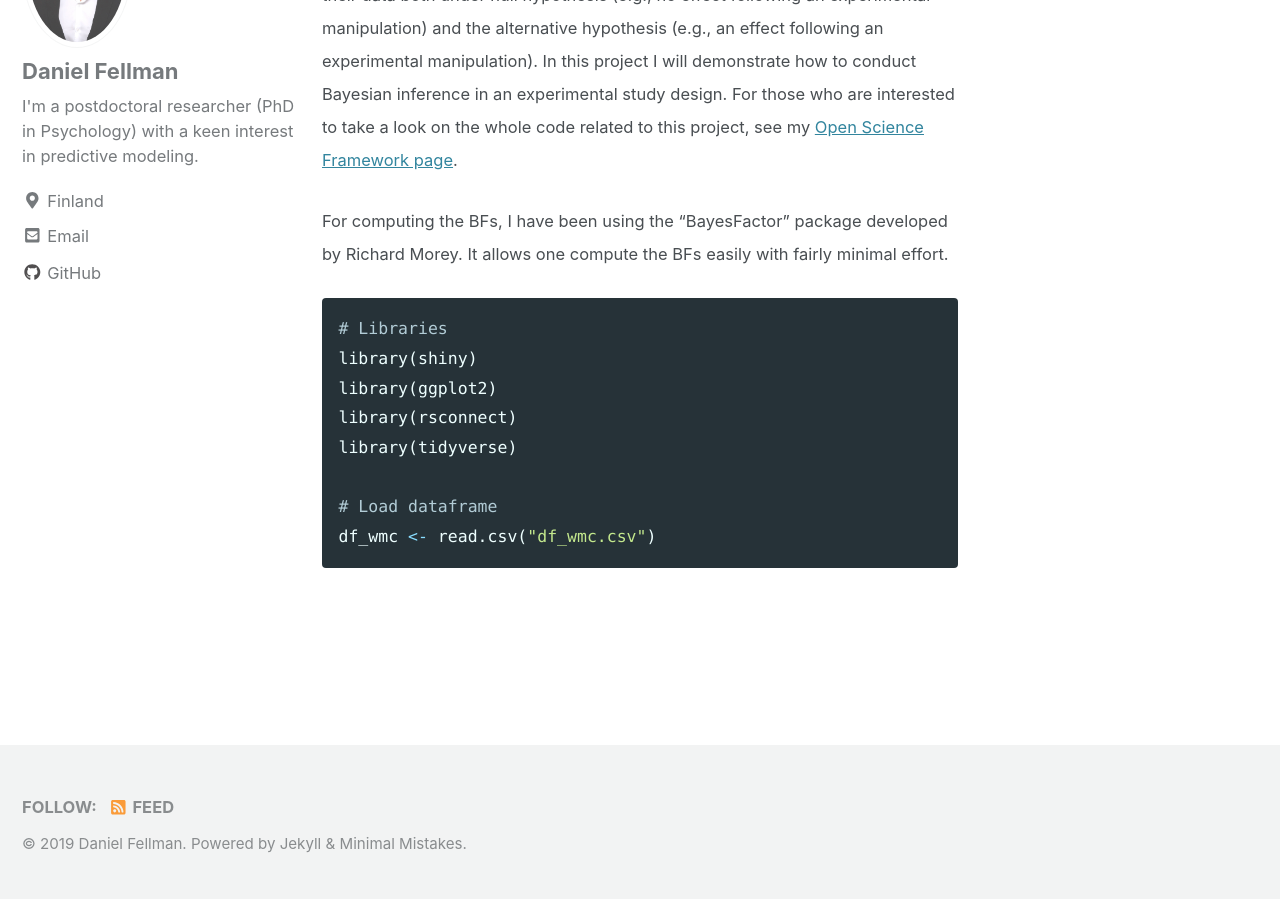
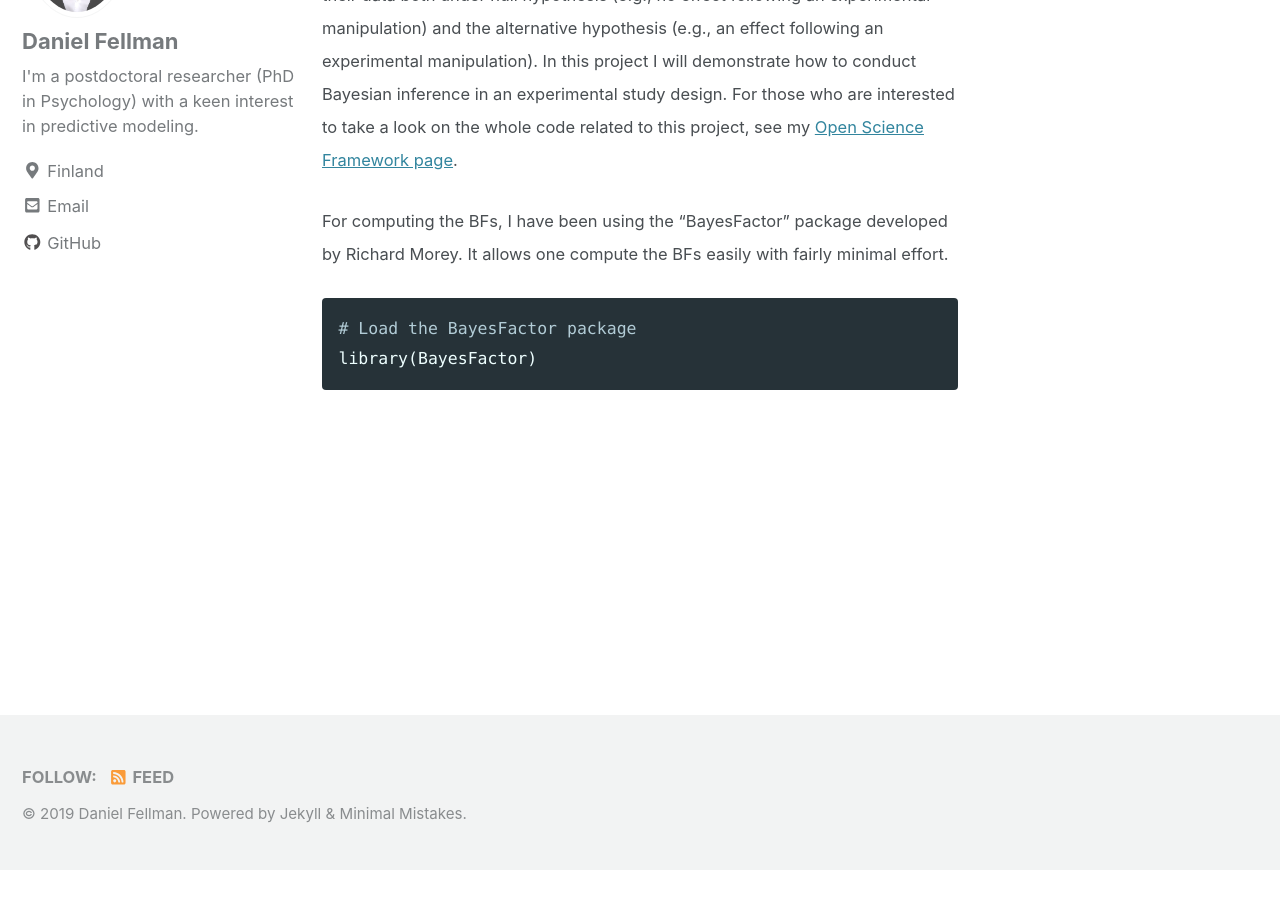
Before and after one commit to danielfellman/danielfellman.github.io, a Jekyll site: the page built from _pages/bayes.md, in a window 1280 px wide and 900 px high, scrolled down 252 px. Built offline with Jekyll 4.4.1, drawn with Linux system fonts in a browser that asks for light colours; cached includes are drawn as plain includes; nearby versions of some CDN libraries; after the commit the page ends 1122 px from its top, so only the background shows below that.

Commit message:
Update bayes.md

````diff
--- a/_pages/bayes.md
+++ b/_pages/bayes.md
@@ -7,13 +7,7 @@ title: "Bayesian inference in R"
 
 <small>For computing the BFs, I have been using the "BayesFactor" package developed by Richard Morey. It allows one compute the BFs easily with fairly minimal effort.<small>
 ```r
-# Libraries
-library(shiny)
-library(ggplot2)
-library(rsconnect)
-library(tidyverse)
-
-# Load dataframe
-df_wmc <- read.csv("df_wmc.csv")
+# Load the BayesFactor package
+library(BayesFactor)
 ```
 <br>
````
